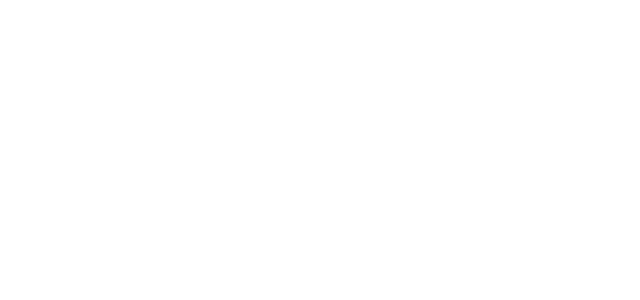
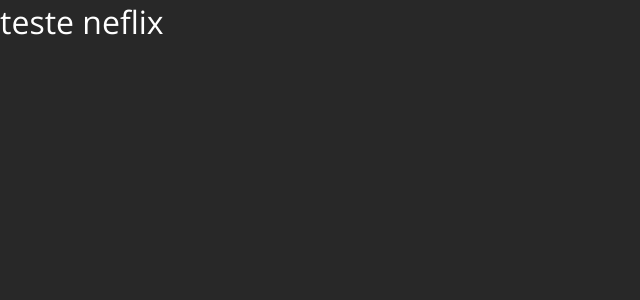
Before and after one commit to jpcchaves/softreaming, a React (Vite) app in the folder frontend/: page / in a window 1280 px wide. Shown: the top 300 px of the page, without its empty margins (0-640 px from the left). Built offline with nearby package versions, Linux system fonts and the light colour scheme.

Commit message:
installed dependencies and implemented global-styles and theme for the app dependencies: react-router-dom, styled-components, react icons.

```diff
--- a/frontend/index.html
+++ b/frontend/index.html
@@ -2,6 +2,12 @@
 <html lang="pt-BR">
   <head>
     <meta charset="UTF-8" />
+    <link rel="preconnect" href="https://fonts.googleapis.com" />
+    <link rel="preconnect" href="https://fonts.gstatic.com" crossorigin />
+    <link
+      href="https://fonts.googleapis.com/css2?family=Open+Sans:wght@300;400;500;700;800&display=swap"
+      rel="stylesheet"
+    />
     <link
       rel="apple-touch-icon"
       sizes="180x180"
--- a/frontend/package.json
+++ b/frontend/package.json
@@ -10,11 +10,15 @@
   },
   "dependencies": {
     "react": "^18.2.0",
-    "react-dom": "^18.2.0"
+    "react-dom": "^18.2.0",
+    "react-icons": "^4.4.0",
+    "react-router-dom": "^6.4.0",
+    "styled-components": "^5.3.5"
   },
   "devDependencies": {
     "@types/react": "^18.0.17",
     "@types/react-dom": "^18.0.6",
+    "@types/styled-components": "^5.1.26",
     "@vitejs/plugin-react": "^2.1.0",
     "typescript": "^4.6.4",
     "vite": "^3.1.0"
--- a/frontend/src/App.tsx
+++ b/frontend/src/App.tsx
@@ -1,7 +1,5 @@
-import "./App.css";
-
 function App() {
-  return <div></div>;
+  return <div style={{color: "white", fontSize: "32px"}}>teste neflix</div>;
 }
 
 export default App;
--- a/frontend/src/index.css
+++ /dev/null
@@ -1,70 +0,0 @@
-:root {
-  font-family: Inter, Avenir, Helvetica, Arial, sans-serif;
-  font-size: 16px;
-  line-height: 24px;
-  font-weight: 400;
-
-  color-scheme: light dark;
-  color: rgba(255, 255, 255, 0.87);
-  background-color: #242424;
-
-  font-synthesis: none;
-  text-rendering: optimizeLegibility;
-  -webkit-font-smoothing: antialiased;
-  -moz-osx-font-smoothing: grayscale;
-  -webkit-text-size-adjust: 100%;
-}
-
-a {
-  font-weight: 500;
-  color: #646cff;
-  text-decoration: inherit;
-}
-a:hover {
-  color: #535bf2;
-}
-
-body {
-  margin: 0;
-  display: flex;
-  place-items: center;
-  min-width: 320px;
-  min-height: 100vh;
-}
-
-h1 {
-  font-size: 3.2em;
-  line-height: 1.1;
-}
-
-button {
-  border-radius: 8px;
-  border: 1px solid transparent;
-  padding: 0.6em 1.2em;
-  font-size: 1em;
-  font-weight: 500;
-  font-family: inherit;
-  background-color: #1a1a1a;
-  cursor: pointer;
-  transition: border-color 0.25s;
-}
-button:hover {
-  border-color: #646cff;
-}
-button:focus,
-button:focus-visible {
-  outline: 4px auto -webkit-focus-ring-color;
-}
-
-@media (prefers-color-scheme: light) {
-  :root {
-    color: #213547;
-    background-color: #ffffff;
-  }
-  a:hover {
-    color: #747bff;
-  }
-  button {
-    background-color: #f9f9f9;
-  }
-}
--- a/frontend/src/main.tsx
+++ b/frontend/src/main.tsx
@@ -1,10 +1,11 @@
-import React from 'react'
-import ReactDOM from 'react-dom/client'
-import App from './App'
-import './index.css'
+import React from "react";
+import ReactDOM from "react-dom/client";
+import App from "./App";
+import { GlobalStyles } from "./styles/global-styles";
 
-ReactDOM.createRoot(document.getElementById('root') as HTMLElement).render(
+ReactDOM.createRoot(document.getElementById("root") as HTMLElement).render(
   <React.StrictMode>
     <App />
+    <GlobalStyles />
   </React.StrictMode>
-)
+);
--- /dev/null
+++ b/frontend/src/styles/global-styles.ts
@@ -0,0 +1,19 @@
+import { createGlobalStyle } from "styled-components";
+import { theme } from "./theme";
+
+export const GlobalStyles = createGlobalStyle`
+    html{
+        scroll-behavior: smooth;
+    }
+
+    *{
+        margin: 0;
+        padding: 0;
+        box-sizing: border-box;
+    }
+
+    body{
+        font-family: ${theme.fonts.family.default};
+        background-color: ${theme.colors.bgColor};
+    }
+`;
--- /dev/null
+++ b/frontend/src/styles/theme.ts
@@ -0,0 +1,32 @@
+export const theme = {
+  colors: {
+    bgColor: "#282828",
+    redColor: "#B9090B",
+    gray: "#808080",
+    midGray: "#6D6D6E",
+    smokeWhite: "#E5E5E5",
+    white30Opacity: "rgba(255, 255, 255, 0.3)",
+    white: "#FFFFFF",
+  },
+  fonts: {
+    family: {
+      default: "'Open Sans', sans-serif",
+    },
+    size: {
+      normalSize: "11px",
+      regularSize: "13px",
+      mediumSize: "14px",
+      mediumBigSize: "22px",
+      bigSize1: "26px",
+      bigSize2: "30px",
+      extraBig: "48px",
+    },
+    weight: {
+      light: 300,
+      regular: 400,
+      medium: 500,
+      bold: 700,
+      extraBold: 800,
+    },
+  },
+};
```
Also changed, not shown: frontend/src/App.css (deleted), 2 other files (tests, documents, lock files or other folders).
